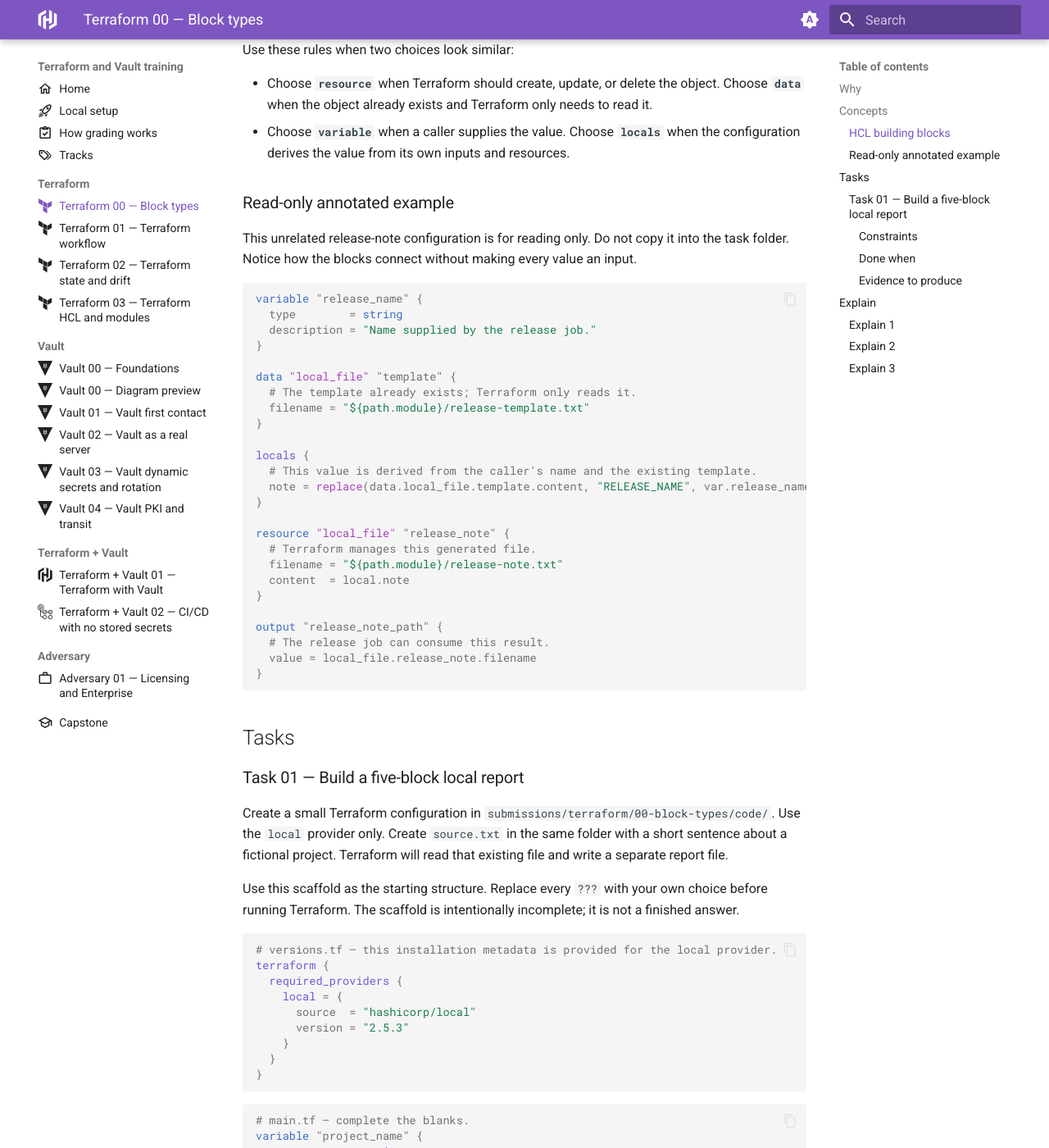
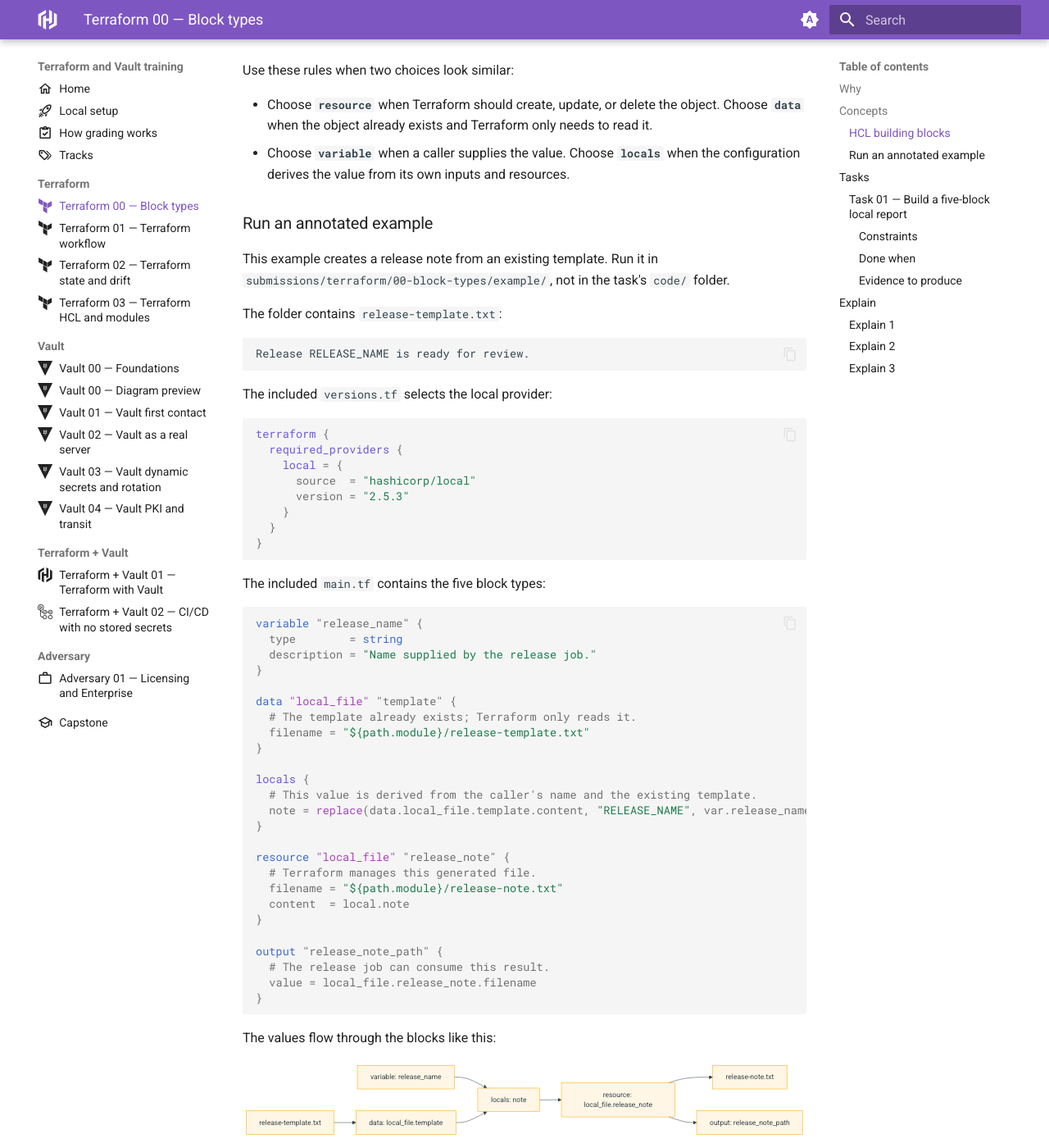
Before and after one commit to OpalBolt/Hashicorp-Katas, an MkDocs documentation site: the page built from docs/slices/terraform/00-block-types.md, in a window 1280 px wide and 1400 px high, scrolled down 1362 px. Shown: the whole window at 82% size. Built offline with MkDocs 1.6.1 and Material for MkDocs 9.7.7, drawn with Linux system fonts in a browser that asks for light colours; some of the changed text lies outside the part shown.

Commit message:
feat(terraform): add runnable foundations example
A runnable example lets learners see how Terraform blocks work together before starting their own task.

````diff
--- a/docs/slices/terraform/00-block-types.md
+++ b/docs/slices/terraform/00-block-types.md
@@ -18,8 +18,8 @@ This foundations slice needs only Terraform. It does not need containers, AWS, o
 cloud account.
 No cloud setup is needed.
 
-Start this slice in a new folder:
-`submissions/terraform/00-block-types/`.
+Use the provided `submissions/terraform/00-block-types/` folder.
+Its `example/` and `code/` folders keep the example and your task separate.
 
 ## Concepts
 
@@ -50,11 +50,31 @@ Use these rules when two choices look similar:
 - Choose **`variable`** when a caller supplies the value. Choose **`locals`**
   when the configuration derives the value from its own inputs and resources.
 
-### Read-only annotated example
+### Run an annotated example
 
-This unrelated release-note configuration is for reading only. Do not copy it
-into the task folder. Notice how the blocks connect without making every value
-an input.
+This example creates a release note from an existing template. Run it in
+`submissions/terraform/00-block-types/example/`, not in the task's `code/` folder.
+
+The folder contains `release-template.txt`:
+
+```text
+Release RELEASE_NAME is ready for review.
+```
+
+The included `versions.tf` selects the local provider:
+
+```hcl
+terraform {
+  required_providers {
+    local = {
+      source  = "hashicorp/local"
+      version = "2.5.3"
+    }
+  }
+}
+```
+
+The included `main.tf` contains the five block types:
 
 ```hcl
 variable "release_name" {
@@ -82,6 +102,35 @@ output "release_note_path" {
   # The release job can consume this result.
   value = local_file.release_note.filename
 }
+```
+
+The values flow through the blocks like this:
+
+```mermaid
+flowchart LR
+    input["variable: release_name"] --> derived["locals: note"]
+    template["release-template.txt"] --> lookup["data: local_file.template"]
+    lookup --> derived
+    derived --> managed["resource: local_file.release_note"]
+    managed --> file["release-note.txt"]
+    managed --> result["output: release_note_path"]
+```
+
+The resource writes the file. The output exposes its path, not its contents.
+
+Run these commands from the repository root. Initialization downloads the local
+provider. Review the proposed file creation, then enter `yes` at the apply prompt.
+
+```bash
+terraform -chdir=submissions/terraform/00-block-types/example init
+terraform -chdir=submissions/terraform/00-block-types/example apply -var='release_name=training-01'
+cat submissions/terraform/00-block-types/example/release-note.txt
+```
+
+Terraform prints the generated file's path. The file contains:
+
+```text
+Release training-01 is ready for review.
 ```
 
 ## Tasks
````
Also changed, not shown: 9 other files.
